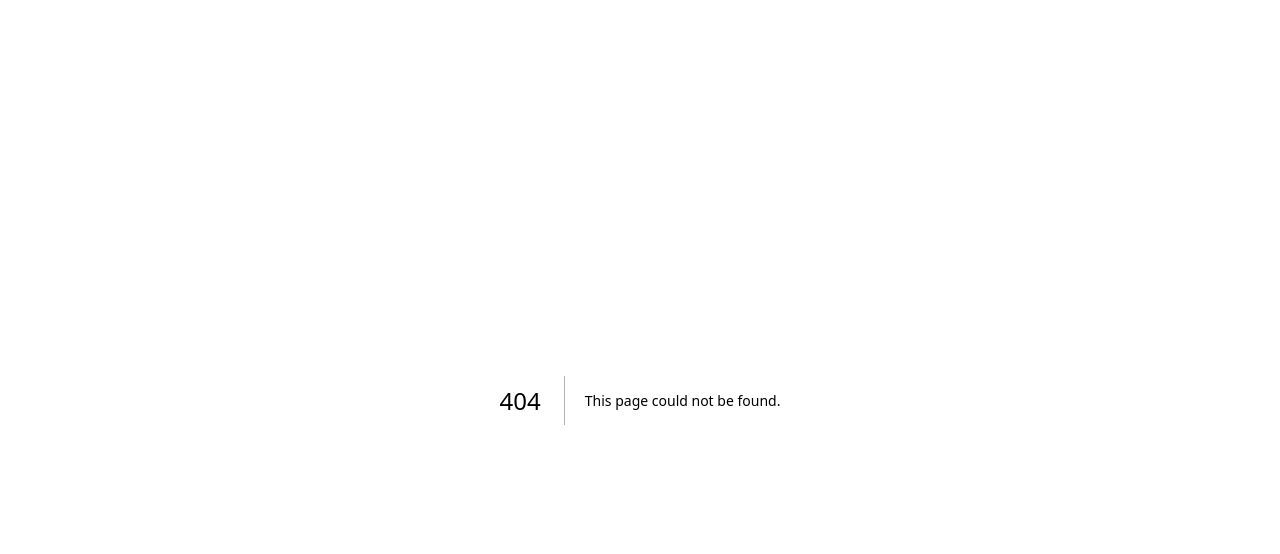
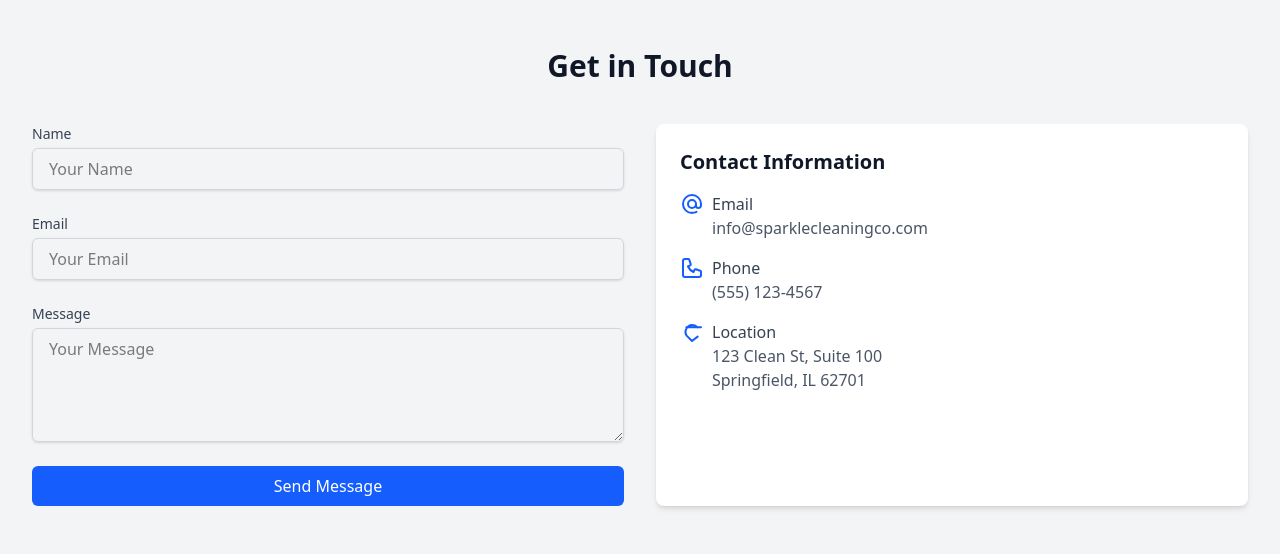
Before and after one commit to alexander784/Cleaning, a Next.js app: page /Info in a window 1280 px wide. Before the commit this address had no page. Shown: the top 554 px of the page. Built offline with nearby package versions, Linux system fonts and the light colour scheme.

Commit message:
Minor changes

```diff
--- /dev/null
+++ b/app/Info/page.js
@@ -0,0 +1,132 @@
+import React from 'react';
+
+export default function Info() {
+  return (
+    <section className="bg-gray-100 py-12">
+      <div className="max-w-7xl mx-auto px-4 sm:px-6 lg:px-8">
+        <h2 className="text-3xl font-bold text-center text-gray-900 mb-10">Get in Touch</h2>
+        <div className="grid grid-cols-1 md:grid-cols-2 gap-8">
+          {/* Contact Form - Left Side */}
+          <div>
+            <form className="space-y-6">
+              <div>
+                <label htmlFor="name" className="block text-sm font-medium text-gray-700">
+                  Name
+                </label>
+                <input
+                  type="text"
+                  id="name"
+                  name="name"
+                  className="mt-1 block w-full px-4 py-2 border border-gray-300 rounded-md shadow-sm focus:ring-blue-500 focus:border-blue-500"
+                  placeholder="Your Name"
+                  required
+                />
+              </div>
+              <div>
+                <label htmlFor="email" className="block text-sm font-medium text-gray-700">
+                  Email
+                </label>
+                <input
+                  type="email"
+                  id="email"
+                  name="email"
+                  className="mt-1 block w-full px-4 py-2 border border-gray-300 rounded-md shadow-sm focus:ring-blue-500 focus:border-blue-500"
+                  placeholder="Your Email"
+                  required
+                />
+              </div>
+              <div>
+                <label htmlFor="message" className="block text-sm font-medium text-gray-700">
+                  Message
+                </label>
+                <textarea
+                  id="message"
+                  name="message"
+                  rows="4"
+                  className="mt-1 block w-full px-4 py-2 border border-gray-300 rounded-md shadow-sm focus:ring-blue-500 focus:border-blue-500"
+                  placeholder="Your Message"
+                  required
+                ></textarea>
+              </div>
+              <div>
+                <button
+                  type="submit"
+                  className="w-full bg-blue-600 text-white px-4 py-2 rounded-md hover:bg-blue-700 transition duration-200"
+                >
+                  Send Message
+                </button>
+              </div>
+            </form>
+          </div>
+
+          {/* Company Info - Right Side */}
+          <div className="bg-white p-6 rounded-lg shadow-md">
+            <h3 className="text-xl font-semibold text-gray-900 mb-4">Contact Information</h3>
+            <div className="space-y-4">
+              <div className="flex items-start">
+                <svg
+                  className="w-6 h-6 text-blue-600 mr-2"
+                  fill="none"
+                  stroke="currentColor"
+                  viewBox="0 0 24 24"
+                  xmlns="http://www.w3.org/2000/svg"
+                >
+                  <path
+                    strokeLinecap="round"
+                    strokeLinejoin="round"
+                    strokeWidth="2"
+                    d="M16 12a4 4 0 10-8 0 4 4 0 008 0zm0 0v1.5a2.5 2.5 0 005 0V12a9 9 0 10-9 9m4.5-1.206a8.959 8.959 0 01-4.5 1ხ1.5-.5m3.5 7.5L4.5 5.5a4 4 0 00-8 0v8.5a8.5 8.5 0 008.5 8.5h1.5a4 4 0 002-3.5m7.5-2.5h1.5a2.5 2.5 0 002.5-2.5V6a2.5 2.5 0 00-5 0v8.5a8.5 8.5 0 008.5-8.5z"
+                  ></path>
+                </svg>
+                <div>
+                  <p className="text-gray-700 font-medium">Email</p>
+                  <p className="text-gray-600">info@sparklecleaningco.com</p>
+                </div>
+              </div>
+              <div className="flex items-start">
+                <svg
+                  className="w-6 h-6 text-blue-600 mr-2"
+                  fill="none"
+                  stroke="currentColor"
+                  viewBox="0 0 24 24"
+                  xmlns="http://www.w3.org/2000/svg"
+                >
+                  <path
+                    strokeLinecap="round"
+                    strokeLinejoin="round"
+                    strokeWidth="2"
+                    d="M3 5a2 2 0 012-2h3.28a1 1 0 01.948.684l1.498 4.493a1 1 0 01-.502 1.21l-2.257 1.13a11.042 11.042 0 005.516 5.516l1.13-2.257a1 1 0 011.21-.502l4.493 1.498a1 1 0 01.684.948V19a2 2 0 01-2 2H5a2 2 0 01-2-2V5z"
+                  ></path>
+                </svg>
+                <div>
+                  <p className="text-gray-700 font-medium">Phone</p>
+                  <p className="text-gray-600">(555) 123-4567</p>
+                </div>
+              </div>
+              <div className="flex items-start">
+                <svg
+                  className="w-6 h-6 text-blue-600 mr-2"
+                  fill="none"
+                  stroke="currentColor"
+                  viewBox="0 0 24 24"
+                  xmlns="http://www.w3.org/2000/svg"
+                >
+                  <path
+                    strokeLinecap="round"
+                    strokeLinejoin="round"
+                    strokeWidth="2"
+                    d="M17.657 16.657L12 21l-5.657-5.657m0 0A7 7 0 0112 5a7 7 0 015.657 2.343m-11.314 0H21"
+                  ></path>
+                </svg>
+                <div>
+                  <p className="text-gray-700 font-medium">Location</p>
+                  <p className="text-gray-600">123 Clean St, Suite 100<br />Springfield, IL 62701</p>
+                </div>
+              </div>
+            </div>
+          </div>
+        </div>
+      </div>
+    </section>
+  );
+}
--- a/app/components/Footer.js
+++ b/app/components/Footer.js
@@ -2,42 +2,42 @@ import Link from 'next/link';
 
 const Footer = () => {
   return (
-    <footer className="bg-gray-900 text-gray-300 py-12">
+    <footer className="bg-gray-200 text-black py-12">
       <div className="max-w-6xl mx-auto px-4 sm:px-6 lg:px-8">
         <div className="grid grid-cols-1 md:grid-cols-3 gap-8">
           <div>
-            <h3 className="text-white text-lg font-semibold mb-4">Sparkle Cleaning Co</h3>
+            <h3 className="text-black text-lg font-semibold mb-4">Sparkle Cleaning Co</h3>
             <p className="text-sm">
               Trusted by Businesses Across the continent
             </p>
           </div>
           <div>
-            <h3 className="text-white text-lg font-semibold mb-4">Quick Links</h3>
+            <h3 className="text-black text-lg font-semibold mb-4">Quick Links</h3>
             <ul className="space-y-2">
               <li>
-                <Link href="/" className="hover:text-white transition-colors duration-200">
+                <Link href="/" className="hover:text-orange-950 transition-colors duration-200">
                   Home
                 </Link>
               </li>
               <li>
-                <Link href="/projects" className="hover:text-white transition-colors duration-200">
+                <Link href="/projects" className="hover:text-orange-950 transition-colors duration-200">
                   Team
                 </Link>
               </li>
               <li>
-                <Link href="/about" className="hover:text-white transition-colors duration-200">
+                <Link href="/about" className="hover:text-orange-950 transition-colors duration-200">
                   About
                 </Link>
               </li>
               <li>
-                <Link href="/contact" className="hover:text-white transition-colors duration-200">
+                <Link href="/contact" className="hover:text-orange-950 transition-colors duration-200">
                   Contact
                 </Link>
               </li>
             </ul>
           </div>
           <div>
-            <h3 className="text-white text-lg font-semibold mb-4">Contact</h3>
+            <h3 className="text-black text-lg font-semibold mb-4">Contact</h3>
             <ul className="space-y-2">
               <li className="text-sm">
                 sparle@gmail.com
@@ -46,13 +46,13 @@ const Footer = () => {
                 Phone: +254 796097262
               </li>
               <div className="flex space-x-4 mt-4">
-                <a href="#" className="hover:text-white">
+                <a href="#" className="hover:text-orange-950">
                   <span className="text-sm">Twitter</span>
                 </a>
-                <a href="#" className="hover:text-white">
+                <a href="#" className="hover:text-orange-950">
                   <span className="text-sm">GitHub</span>
                 </a>
-                <a href="#" className="hover:text-white">
+                <a href="#" className="hover:text-orange-950">
                   <span className="text-sm">LinkedIn</span>
                 </a>
               </div>
--- a/app/components/Gallery.js
+++ b/app/components/Gallery.js
@@ -40,8 +40,11 @@ export default function Gallery() {
   return (
     <section id="gallery" className="bg-gray-200 py-16">
       <div className="max-w-7xl mx-auto px-4">
-        <h2 className="text-3xl font-bold text-center mb-12 text-gray-800">Our Work</h2>
-        {/* Carousel */}
+        <h2 className="text-3xl font-bold text-center mb-8 text-gray-800">Our Work</h2>
+        <div className="flex flex-col sm:flex-row justify-between mb-8 text-lg font-medium text-gray-800">
+          <p className="text-center sm:text-left">Cleaning your house before moving in</p>
+          <p className="text-center sm:text-right">cleaning your sofas and deep cleaning</p>
+        </div>
         <div className="relative overflow-hidden w-full">
           <button
             onClick={scrollLeft}
@@ -66,7 +69,9 @@ export default function Gallery() {
             {images.map((image, index) => (
               <div
                 key={index}
-                className="flex-none w-1/3 px-2"
+                className={`flex-none w-1/3 px-2 image-slide ${
+                  index < 3 ? `delay-${index}` : ""
+                }`}
                 style={{ width: `calc(33.333% - 1rem)` }}
               >
                 <div className="relative h-64 w-full">
--- a/app/components/Header.js
+++ b/app/components/Header.js
@@ -8,10 +8,38 @@ export default function Header() {
         <h1 className="text-3xl font-bold">Sparkle Cleaning Co.</h1>
         <nav>
           <ul className="flex space-x-6">
-              <li><Link href="/" className="hover:underline">Home</Link></li>
-              <li><Link href="#services" className="hover:underline">Services</Link></li>
-              <li><Link href="#gallery" className="hover:underline">Gallery</Link></li>
-              <li><Link href="#contact" className="hover:underline">Contact</Link></li>
+            <li>
+              <Link
+                href="/"
+                className="text-white cursor-pointer hover:underline transition duration-200"
+              >
+                Home
+              </Link>
+            </li>
+            <li>
+              <Link
+                href="#services"
+                className="text-white cursor-pointer hover:underline transition duration-200"
+              >
+                Services
+              </Link>
+            </li>
+            <li>
+              <Link
+                href="#gallery"
+                className="text-white cursor-pointer hover:underline transition duration-200"
+              >
+                Gallery
+              </Link>
+            </li>
+            <li>
+              <Link
+                href="/Info"
+                className="text-white cursor-pointer hover:underline transition duration-200"
+              >
+                Contact
+              </Link>
+            </li>
           </ul>
         </nav>
       </div>
--- a/app/components/Services.js
+++ b/app/components/Services.js
@@ -2,7 +2,7 @@ import { HomeIcon, BuildingOffice2Icon, SparklesIcon } from "@heroicons/react/24
 
 export default function Services() {
     return (
-      <section id="services" className="py-16 flex items-center justify-center min-h-screen bg-gray-100">
+      <section id="services" className="py-16 flex items-center justify-center min-h-screen bg-gray-200">
       <div className="max-w-7xl mx-auto px-4">
         <h2 className="text-3xl font-bold text-center mb-12 text-gray-800">Our Services</h2>
         <div className="grid grid-cols-1 md:grid-cols-3 gap-8 max-w-5xl mx-auto">
--- a/app/page.js
+++ b/app/page.js
@@ -12,7 +12,6 @@ export default function Home() {
         className="relative bg-cover bg-center h-screen"
         style={{ backgroundImage: "url('/images/Cleaning.jpg')" }}
       >
-        <div className="absolute inset-0 bg-black opacity-40"></div>
         <Header />
         <Hero />
       </div>
--- a/package.json
+++ b/package.json
@@ -12,7 +12,8 @@
     "@heroicons/react": "^2.2.0",
     "next": "15.3.0",
     "react": "^19.0.0",
-    "react-dom": "^19.0.0"
+    "react-dom": "^19.0.0",
+    "react-intersection-observer": "^9.16.0"
   },
   "devDependencies": {
     "@eslint/eslintrc": "^3",
```
Also changed, not shown: public/images/home.gif (added), 1 other file (tests, documents, lock files or other folders). Lines whose indentation alone changed are shown as unchanged.
